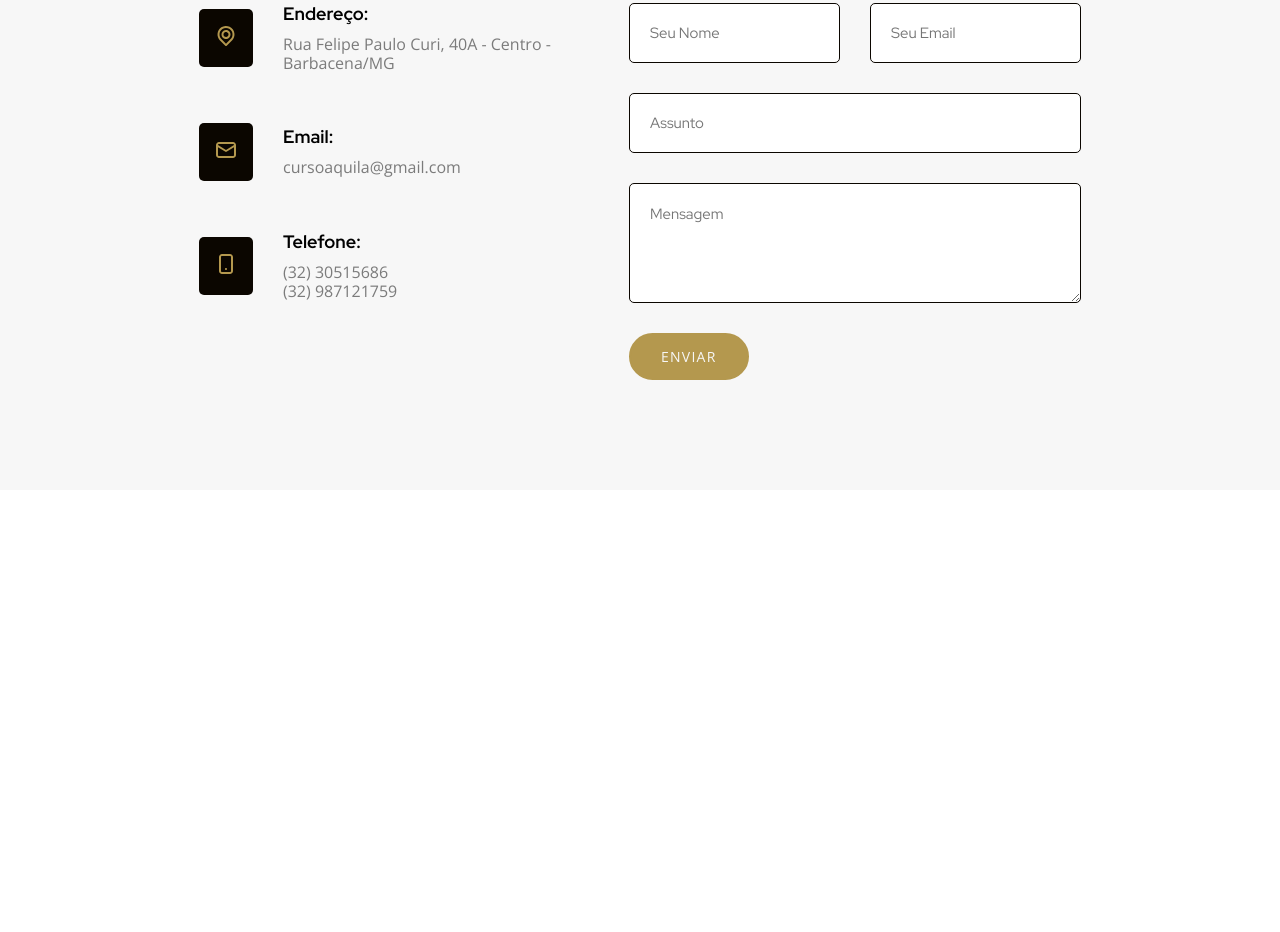
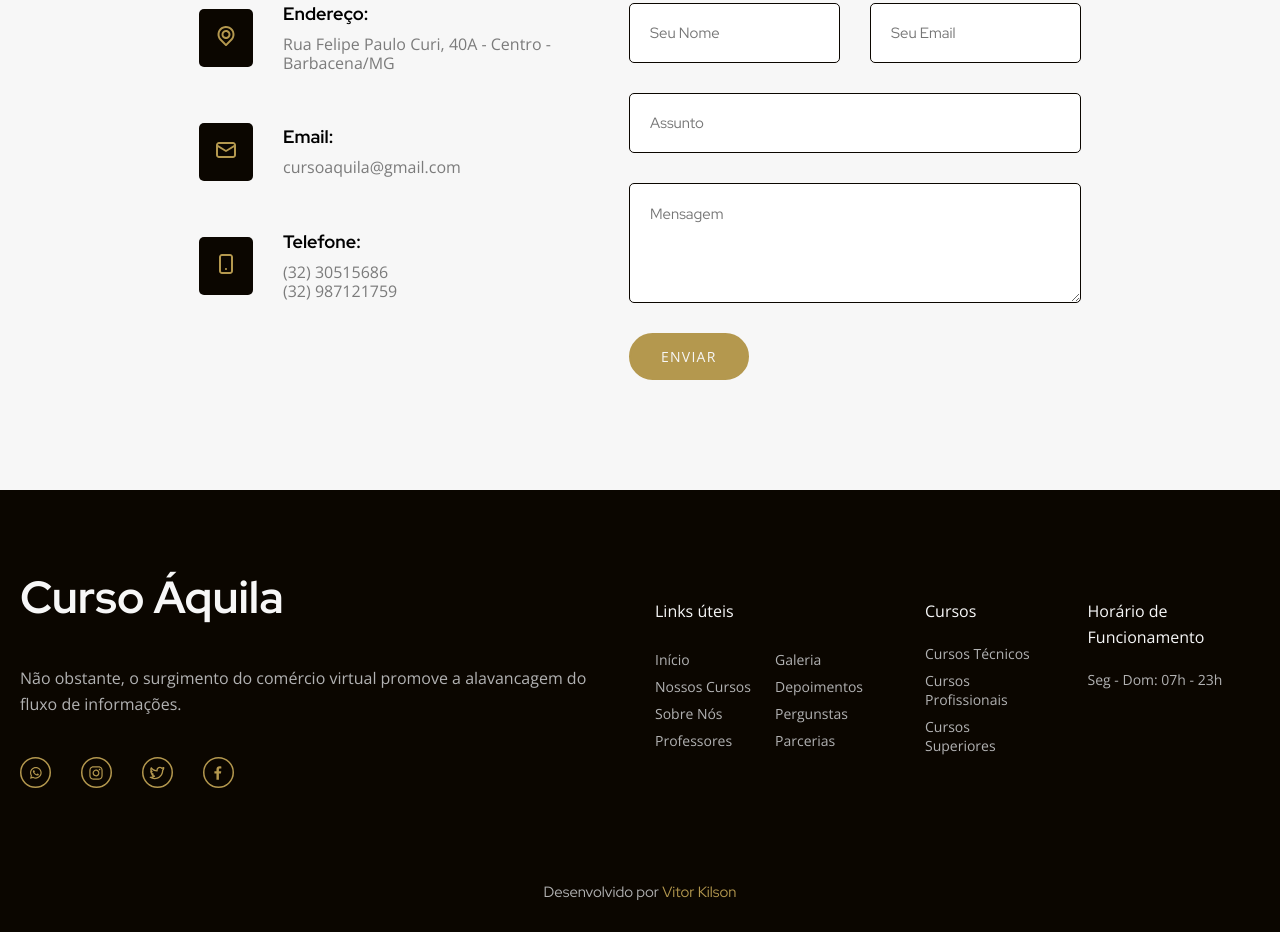
Before and after one commit to joaovitorkilson/cursoaquila, a website with bundled scripts: page index.html in a window 1280 px wide. Shown: the part 8361-9293 px from the top of the page. Before the commit the page ends 8851 px from the top, so only its background shows below. Built offline with nearby package versions, Linux system fonts and the light colour scheme.

Commit message:
Adição do footer do site

```diff
--- a/css/style.css
+++ b/css/style.css
@@ -16,5 +16,6 @@
 @import "./styles/partnership.css";
 @import "./styles/contact.css";
 @import "./styles/courses.css";
+@import "./styles/footer.css";
 
 @import "components/photoswipe.css";
--- /dev/null
+++ b/css/styles/footer.css
@@ -0,0 +1,135 @@
+.footer {
+  background: var(--background-color);
+}
+
+.footer-container {
+  max-width: 1340px;
+  margin: 0 auto;
+  padding-left: 20px;
+  padding-right: 20px;
+  padding-top: 80px;
+  padding-bottom: 60px;
+  align-items: center;
+  display: grid;
+  grid-template-columns: 1fr 1fr;
+  justify-items: flex-start;
+  gap: 30px;
+}
+
+.header-footer {
+  display: flex;
+  flex-direction: column;
+  gap: 40px;
+}
+.header-footer h1 {
+  color: var(--g01);
+}
+
+.header-footer p {
+  color: var(--g05);
+
+}
+
+.footer-list {
+  list-style: none;
+  display: flex;
+  gap: 30px;
+
+}
+
+
+.links {
+  display: grid;
+  grid-template-columns: 100px 100px;
+  gap: 20px;
+}
+.links h6 {
+  grid-column: 1/3;
+}
+
+.footer-list-link {
+  list-style: none;
+}
+.footer-list-link li {
+  margin-bottom: 8px;
+
+}
+.footer-list-link li a{
+  text-decoration: none;
+  color: var(--g05);
+}
+.footer-content {
+  display: flex;
+  gap: 50px;
+  margin: 0 auto;
+}
+
+.footer-caption {
+  color: var(--g01);
+}
+
+.cursos ul {
+  min-width: 100px;
+  margin-top: 20px;
+}
+
+.horario {
+  display: flex;
+  flex-direction: column;
+
+}
+.horario p {
+  margin-top: 20px;
+  color: var(--g05);
+}
+
+.developed-by {
+  text-align: center;
+  padding: 30px;
+  color: var(--g05);
+}
+
+.developed-by span a {
+  color: var(--primary-color);
+  text-decoration: none;
+}
+
+
+@media (max-width: 1450px) {
+  .header-footer h1 {
+      font-size: 45px;
+      line-height: 55px;
+
+  }
+}
+@media (max-width: 1100px) {
+  .header-footer h1 {
+      font-size: 40px;
+      line-height: 50px;
+
+  }
+  .footer-container {
+    display: flex;
+    flex-direction: column;
+    justify-content: center;
+  }
+
+}
+@media (max-width: 700px) {
+  .footer-content {
+    display: none;
+  }
+}
+
+
+@media (max-width: 400px) {
+  .header-footer h1{
+      font-size: 2rem;
+      line-height: 40px;
+
+  }
+  .header-footer p {
+    font-size: 1.125rem;
+  }
+
+}
--- a/index.html
+++ b/index.html
@@ -605,6 +605,59 @@
         </div>
       </section>
 
+      <section class="footer">
+        <div class="footer-container">
+          <div class="header-footer">
+            <h1 class="title-1">Curso Áquila</h1>
+            <p class="body-1">Não obstante, o surgimento do comércio virtual promove a alavancagem do fluxo de informações. </p>
+            <ul class="footer-list">
+              <li><a href=""><img src="img/footer/whatsapp.svg"></a></li>
+              <li><a href=""><img src="img/footer/insta.svg"></a></li>
+              <li><a href=""><img src="img/footer/twitter.svg"></a></li>
+              <li><a href=""><img src="img/footer/facebook.svg"></a></li>
+            </ul>
+          </div>
+
+          <div class="footer-content">
+            <div class="links">
+              <h6 class="body-1 footer-caption">Links úteis</h6>
+            <ul class="body-2 footer-list-link">
+              <li><a href="">Início</a></li>
+              <li><a href="">Nossos Cursos</a></li>
+              <li><a href="">Sobre Nós</a></li>
+              <li><a href="">Professores</a></li>
+            </ul>
+            <ul class="body-2 footer-list-link">
+              <li><a href="">Galeria</a></li>
+              <li><a href="">Depoimentos</a></li>
+              <li><a href="">Pergunstas</a></li>
+              <li><a href="">Parcerias</a></li>
+
+            </ul>
+            </div>
+
+            <div class="cursos">
+              <h6 class="body-1 footer-caption">Cursos</h6>
+              <ul class="footer-list-link">
+                <li><a href="" class="body-2">Cursos Técnicos</a></li>
+                <li><a href="" class="body-2">Cursos Profissionais</a></li>
+                <li><a href="" class="body-2">Cursos Superiores</a></li>
+              </ul>
+            </div>
+
+            <div class="horario">
+              <h6 class="body-1 footer-caption">Horário de Funcionamento</h6>
+              <p class="body-2">Seg - Dom: 07h - 23h</p>
+            </div>
+          </div>
+
+        </div>
+        <div class="developed-by">
+          <h6 class="caption-2">Desenvolvido por <span><a href="">Vitor Kilson</a></span></h6>
+        </div>
+      </section>
+
+
     </main>
 
 
```
Also changed, not shown: img/footer/facebook.svg (added), img/footer/insta.svg (added), img/footer/linkedin.svg (added), img/footer/twitter.svg (added), img/footer/whatsapp.svg (added), img/team-cards/whatsapp.svg (added).
